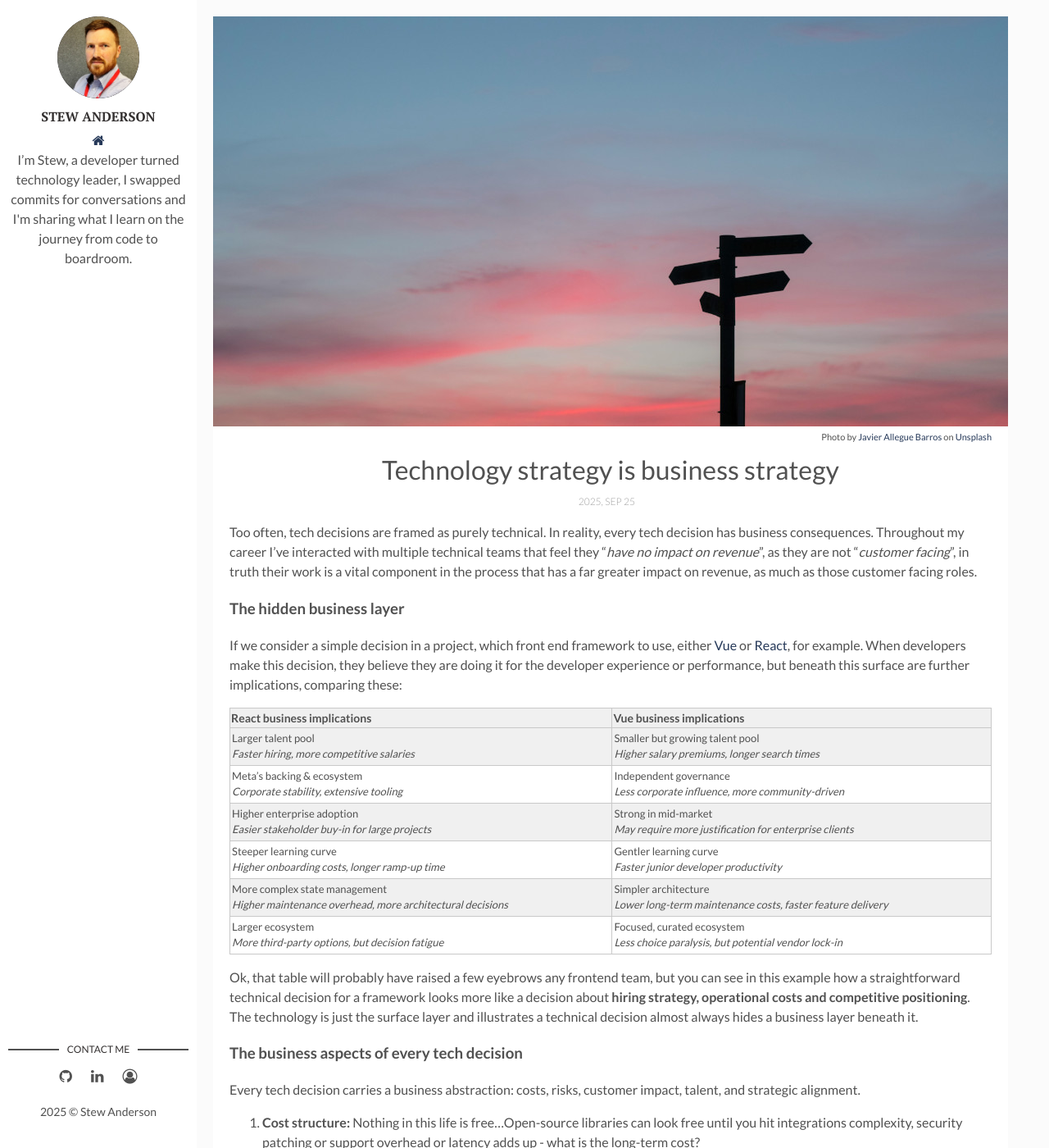
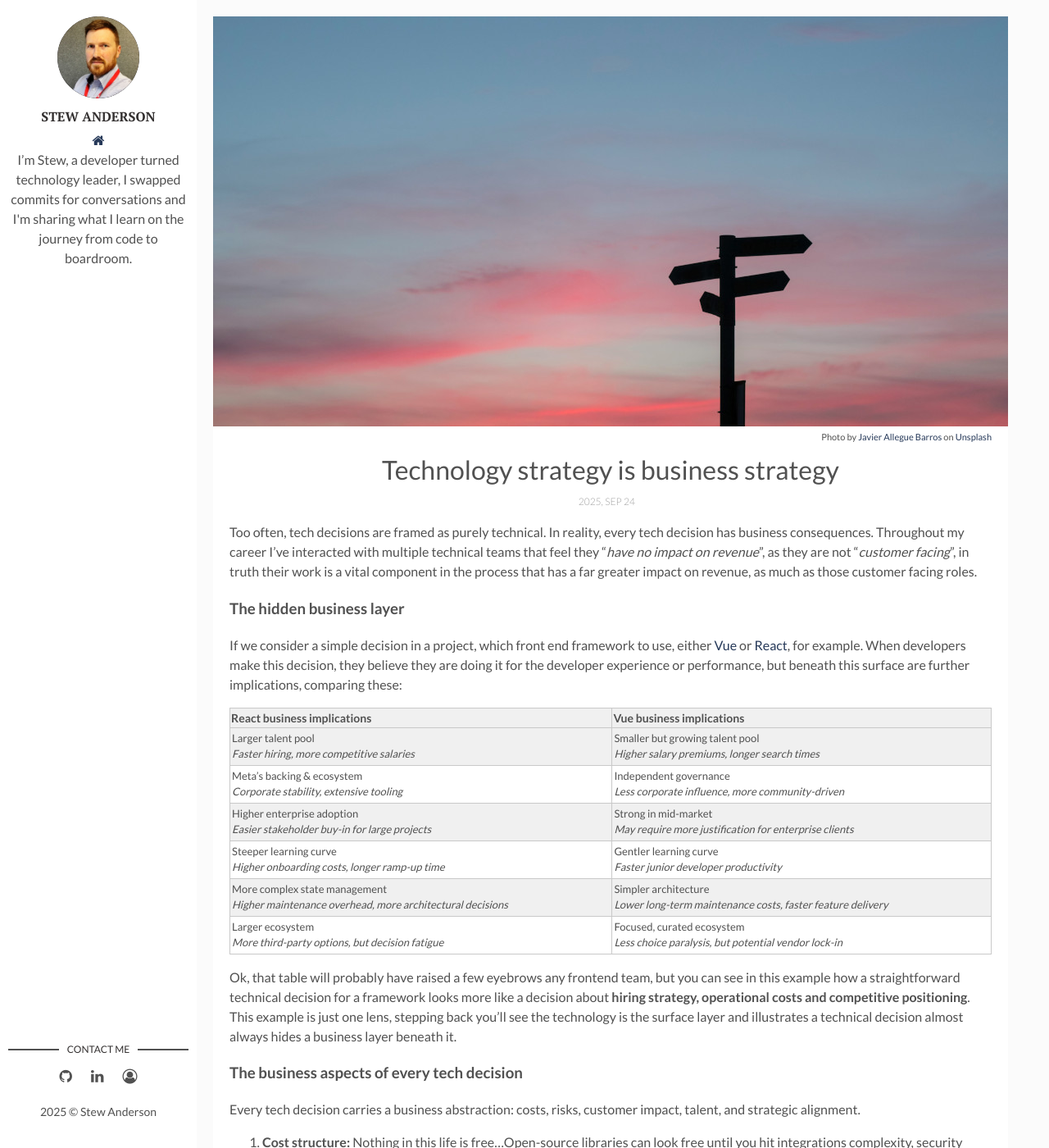
Before and after one commit to stew-anderson/blog, a Jekyll site: the page built from _posts/2025-09-24-technology-strategy-is-business-strategy.markdown, in a window 1280 px wide and 1400 px high. Shown: the whole window at 82% size. Built offline with Jekyll 4.4.1, drawn with Linux system fonts in a browser that asks for light colours; emoji names are drawn with the system emoji font.

Commit message:
Updating draft and making POST5 live

```diff
--- a/_posts/2025-09-24-technology-strategy-is-business-strategy.markdown
+++ b/_posts/2025-09-24-technology-strategy-is-business-strategy.markdown
@@ -1,8 +1,8 @@
 ---
 layout: "post"
 title: "Technology strategy is business strategy"
-date: "2025-09-25 00:00:00 +0000"
-description: "Tech decisions aren't just about code - they shape costs, risks, customers, and growth. This post explores why every technology choice is a business decision, and how you should approach them."
+date: "2025-09-24 00:00:00 +0000"
+description: "Tech decisions aren't just about code - they shape costs, risks, customers, and growth. This post explores why every technology choice is a business decision, and how they should be approached."
 img: "technology-strategy-is-business-strategy.jpg"
 tags: ["Strategy", "Leadership", "Business Impact"]
 unsplashphotographer: "Javier Allegue Barros"
@@ -24,7 +24,7 @@ If we consider a simple decision in a project, which front end framework to use,
 | More complex state management<br />*Higher maintenance overhead, more architectural decisions*| Simpler architecture<br />*Lower long-term maintenance costs, faster feature delivery* |
 | Larger ecosystem<br />*More third-party options, but decision fatigue* 						| Focused, curated ecosystem<br />*Less choice paralysis, but potential vendor lock-in* |
 
-Ok, that table will probably have raised a few eyebrows any frontend team, but you can see in this example how a straightforward technical decision for a framework looks more like a decision about **hiring strategy, operational costs and competitive positioning**. The technology is just the surface layer and illustrates a technical decision almost always hides a business layer beneath it.
+Ok, that table will probably have raised a few eyebrows any frontend team, but you can see in this example how a straightforward technical decision for a framework looks more like a decision about **hiring strategy, operational costs and competitive positioning**. This example is just one lens, stepping back you'll see the technology is the surface layer and illustrates a technical decision almost always hides a business layer beneath it.
 
 ### The business aspects of every tech decision
 Every tech decision carries a business abstraction: costs, risks, customer impact, talent, and strategic alignment.
```
